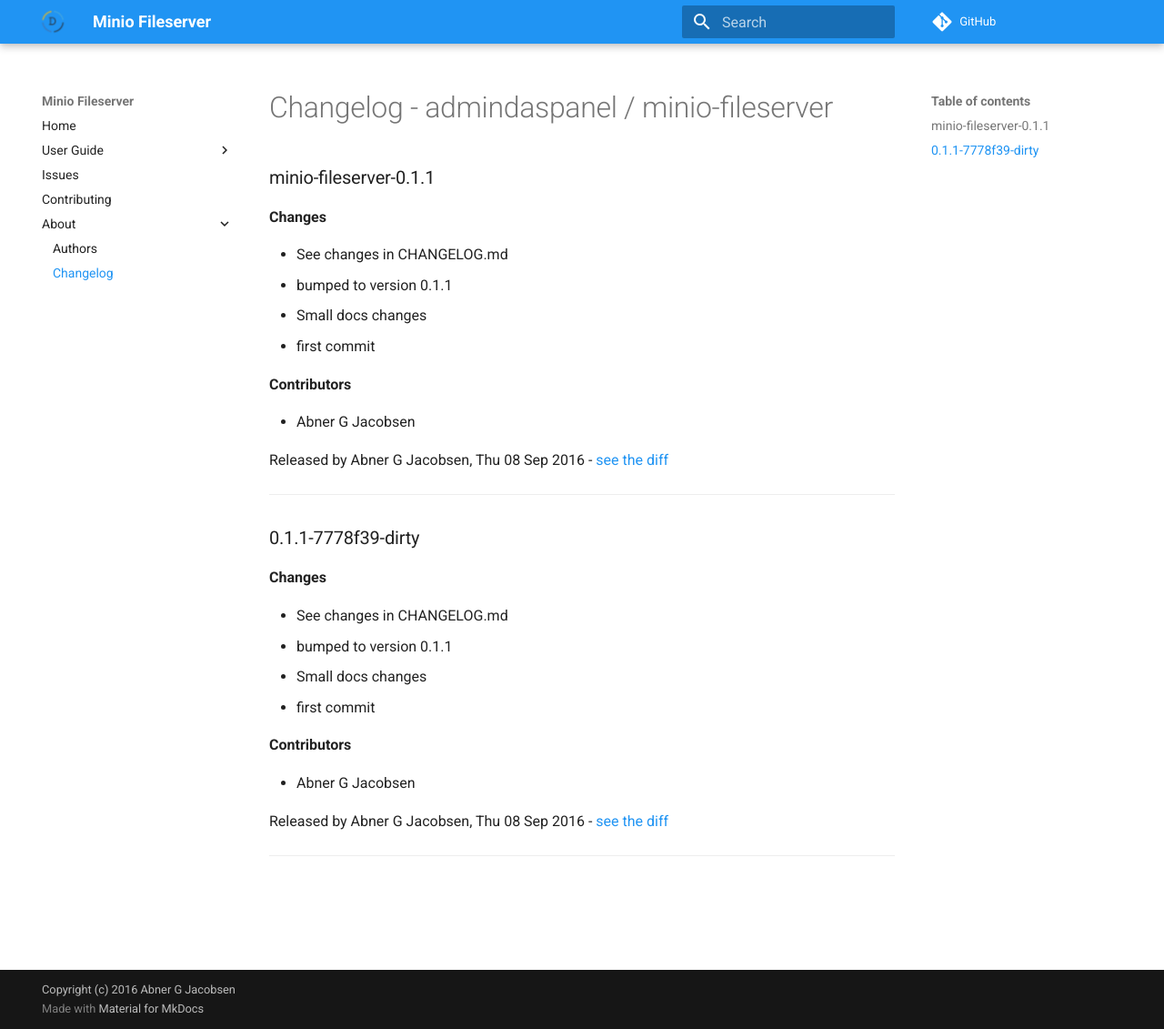
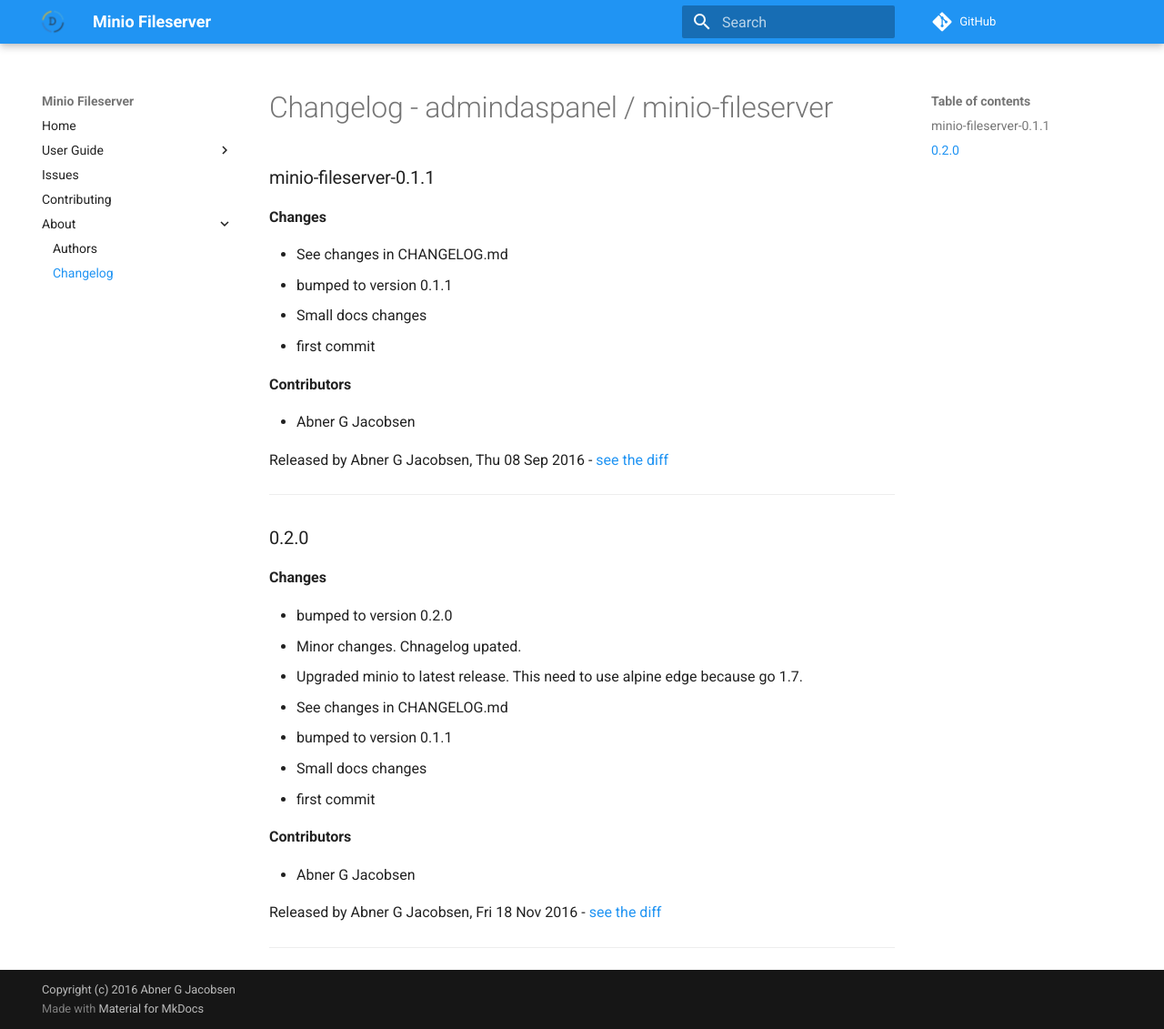
Before and after one commit to daspanel/minio-fileserver, an MkDocs documentation site: the page built from docs/changelog.md, in a window 1280 px wide and 1131 px high. Shown: the whole window at 91% size. Built offline with MkDocs 1.6.1 and Material for MkDocs 9.7.7, drawn with Linux system fonts in a browser that asks for light colours; comment, search, counter and statistics services are not loaded; old or Windows-style settings are respelled for this version of MkDocs.

Commit message:
See changes in CHANGELOG.md

```diff
--- a/docs/changelog.md
+++ b/docs/changelog.md
@@ -16,9 +16,12 @@
 [see the diff](https://github.com/admindaspanel/minio-fileserver/compare/...#diff)
 ______________
 
-### 0.1.1-7778f39-dirty
+### 0.2.0
 __Changes__
 
+- bumped to version 0.2.0
+- Minor changes. Chnagelog upated.
+- Upgraded minio to latest release. This need to use alpine edge because go 1.7.
 - See changes in CHANGELOG.md
 - bumped to version 0.1.1
 - Small docs changes
@@ -28,6 +31,6 @@
 
 - Abner G Jacobsen
 
-Released by Abner G Jacobsen, Thu 08 Sep 2016 -
-[see the diff](https://github.com/admindaspanel/minio-fileserver/compare/9a20715e4a9032e70720d1fae97b9b2df378a874...0.1.1-7778f39-dirty#diff)
+Released by Abner G Jacobsen, Fri 18 Nov 2016 -
+[see the diff](https://github.com/admindaspanel/minio-fileserver/compare/9a20715e4a9032e70720d1fae97b9b2df378a874...0.2.0#diff)
 ______________
```
Also changed, not shown: CHANGELOG.md (+6 -3 lines).
